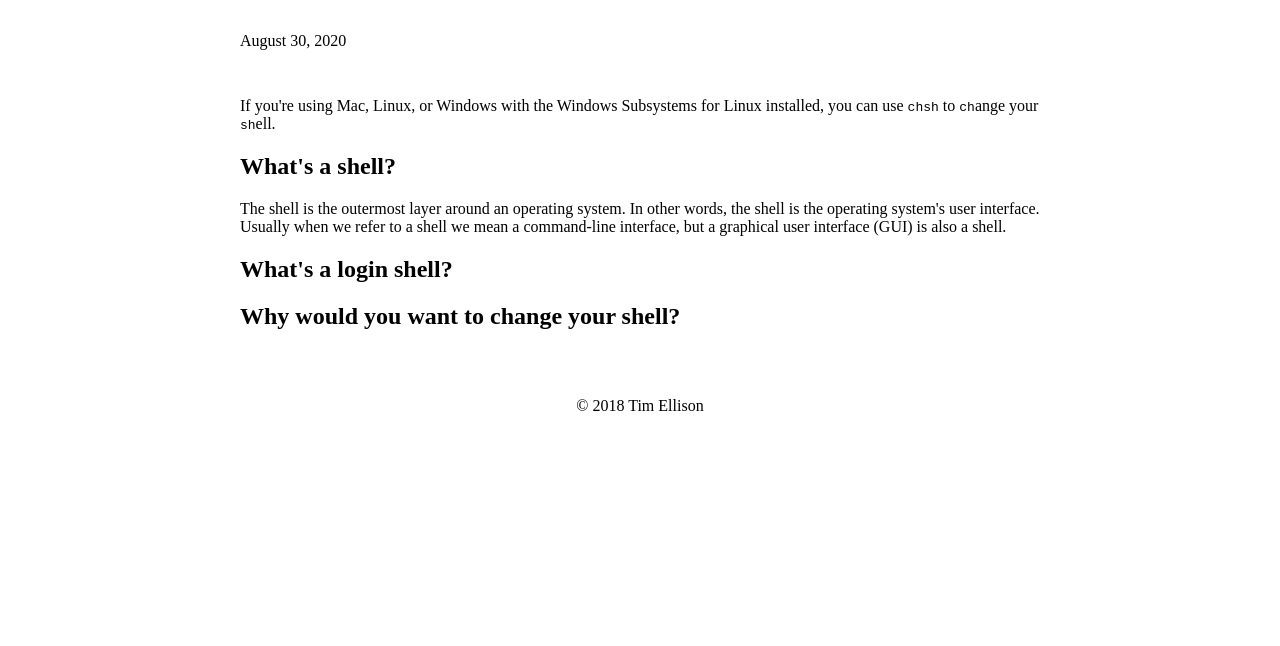
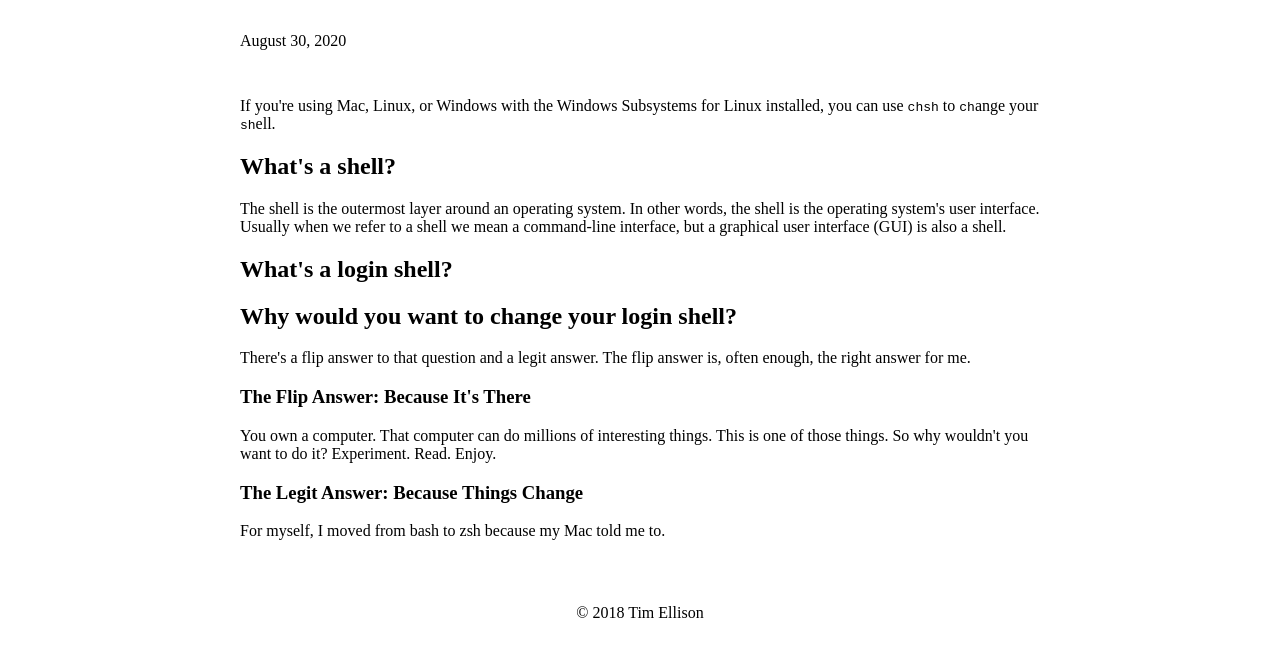
Before and after one commit to timothyjellison/new-homepage, a Gatsby site: page /posts/changing-your-login-shell in a window 1280 px wide. Shown: the part 165-811 px from the top of the page. Built offline with nearby package versions, Linux system fonts and the light colour scheme; Gatsby itself is replaced by a stand-in of ours.

Commit message:
Update Blog “changing-your-login-shell”

```diff
--- a/src/pages/posts/changing-your-login-shell.md
+++ b/src/pages/posts/changing-your-login-shell.md
@@ -16,4 +16,14 @@ The shell is the outermost layer around an operating system. In other words, the
 
 
 
-## Why would you want to change your shell?
+## Why would you want to change your login shell?
+
+There's a flip answer to that question and a legit answer. The flip answer is, often enough, the right answer for me.
+
+### The Flip Answer: Because It's There
+
+You own a computer. That computer can do millions of interesting things. This is one of those things. So why wouldn't you want to do it? Experiment. Read. Enjoy.
+
+### The Legit Answer: Because Things Change
+
+For myself, I moved from bash to zsh because my Mac told me to.
```
